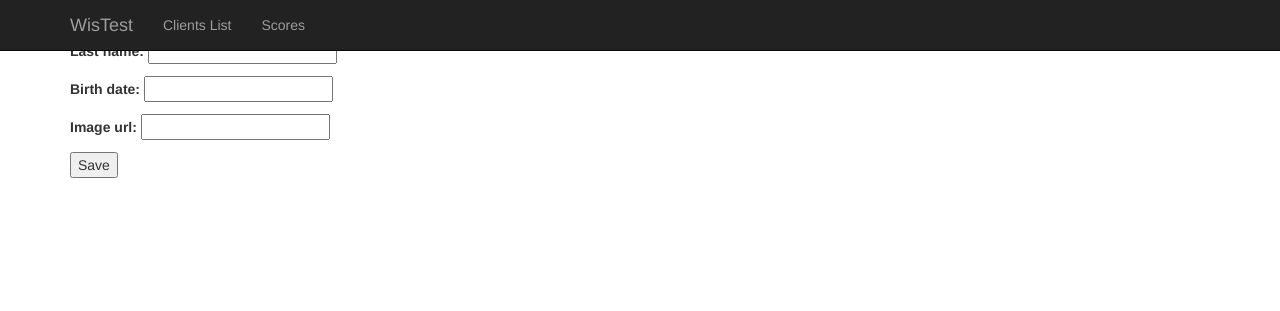
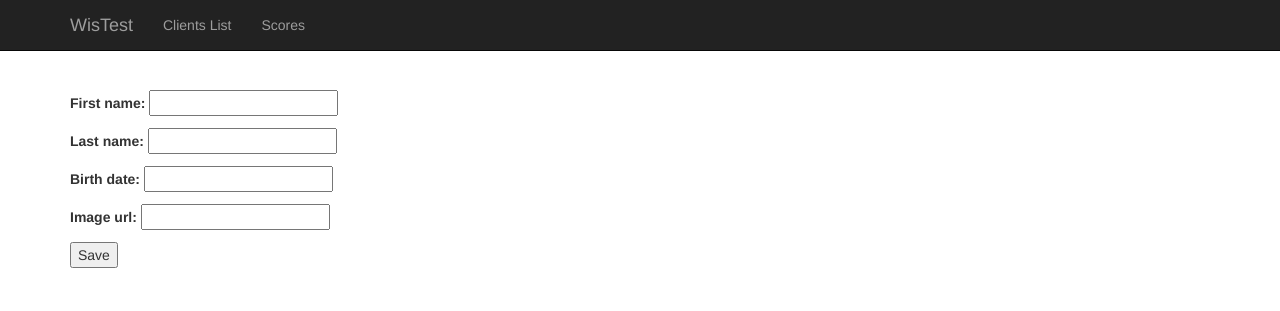
Before and after one commit to wis-auralov/wis, a Django app: page /client_create/ in a window 1280 px wide. Shown: the top 311 px of the page. Run offline with Django 3.2, Linux system fonts and the light colour scheme; tables that the repository leaves empty hold one stand-in row (values such as "Sample post"); some libraries are stand-ins or nearby versions.

Commit message:
Fix template

```diff
--- a/templates/base.html
+++ b/templates/base.html
@@ -9,6 +9,12 @@
     <!-- Custom CSS -->
     <script src="/static/js/angular.min.js"></script>
     <script src="/static/js/app.js"></script>
+    <style>
+        body {
+            height: 100%;
+            padding-top: 90px;
+        }
+    </style>
 </head>
 <body>
 <!-- Navigation -->
```
